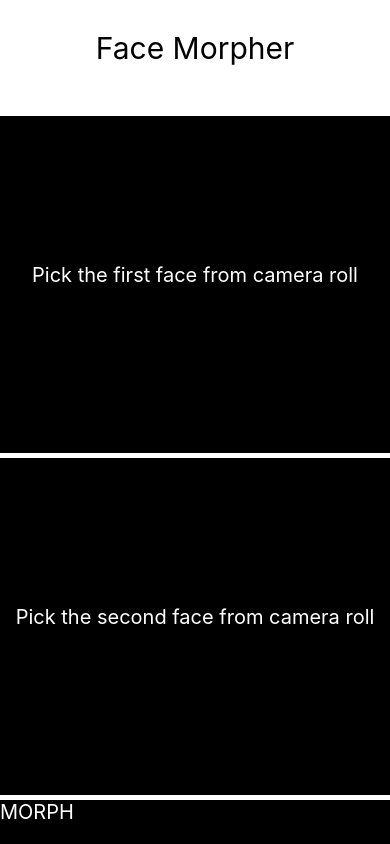
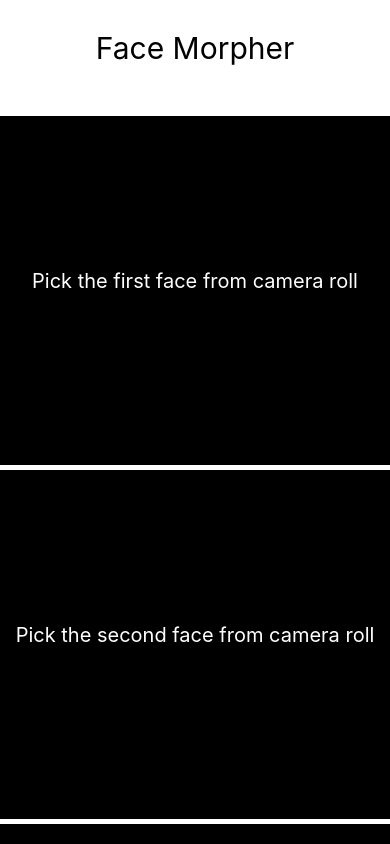
Before and after one commit to osamja/imagemorpher-mobile, a React Native app in the folder ImageMorpherMobile/: screen / in a window 390 px wide. Built offline with nearby package versions, Linux system fonts and the light colour scheme.

Commit message:
add morph states

```diff
--- a/ImageMorpherMobile/App.js
+++ b/ImageMorpherMobile/App.js
@@ -4,11 +4,13 @@ import React, { useState, useEffect, Fragment } from 'react';
 import {  Text, Image, View, Platform, StyleSheet, TouchableOpacity, ActivityIndicator, Linking } from 'react-native';
 import * as ImagePicker from 'expo-image-picker';
 
+
+
 function MorphStateButton({
   isLoading,
   isSuccess,
   isFailure,
-  morphResponse
+  morphResponse,
 }) {
   if (isLoading) {
     return (
@@ -30,10 +32,17 @@ function MorphStateButton({
   }
 
   if (isFailure) {
+    if (image1 == null) {
+
+    }
     return <Text style={styles.mainText}>MORPH FAILED</Text>
   }
 
-  return <Text style={styles.mainText}>MORPH</Text>
+  return (
+  <Text style={styles.mainText}>
+    MORPH
+  </Text>
+  )
 }
 
 export default function FaceMorpher({
@@ -75,6 +84,26 @@ export default function FaceMorpher({
           setImage2(result.uri)
         }
       }
+  }
+
+  function MorphStateButton2({
+    isLoading,
+    isSuccess,
+    isFailure,
+    morphResponse,
+    image1,
+    image2,
+  }) {
+    return (
+      <Fragment>
+        <Text style={styles.mainText}>
+          {isLoading && <Text>MORPHING IMAGES</Text> && <ActivityIndicator size="large"/>}
+          {isSuccess && morphResponse && <Text onPress={() => Linking.openURL(morphResponse.toString())}>GET MORPHED IMAGE</Text>}
+          {isFailure && <Text>MORPH FAILED</Text>}
+          {image1 && image2 && !morphResponse && <Text onPress={() => getMorph(image1, image2)}>MORPH</Text>}
+        </Text>
+      </Fragment>
+    )
   }
 
   async function getMorph(image1, image2) {
@@ -146,12 +175,14 @@ export default function FaceMorpher({
           <Text style={styles.mainText}>Pick the second face from camera roll</Text>
           {image2 && <Image source={{ uri: image2 }} style={styles.img} />}
         </TouchableOpacity>
-        <TouchableOpacity style={styles.morphBtn} onPress={() => getMorph(image1, image2)}>
-          <MorphStateButton
+        <TouchableOpacity style={styles.morphBtn}>
+          <MorphStateButton2
             isLoading={isLoading}
             isSuccess={isSuccess}
             isFailure={isFailure}
             morphResponse={morphResponse}
+            image1={image1}
+            image2={image2}
           />
         </TouchableOpacity>
       </View>
```
